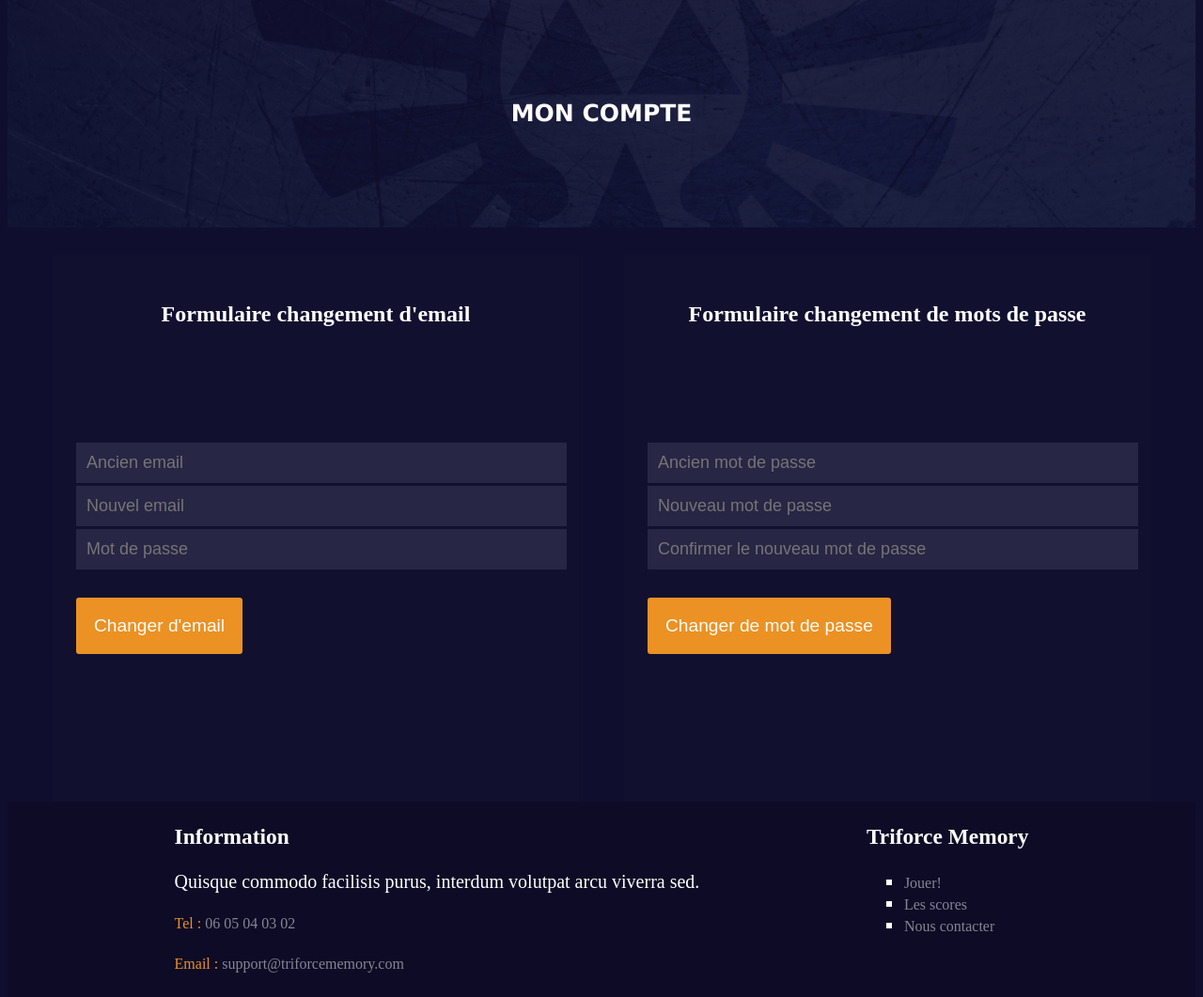
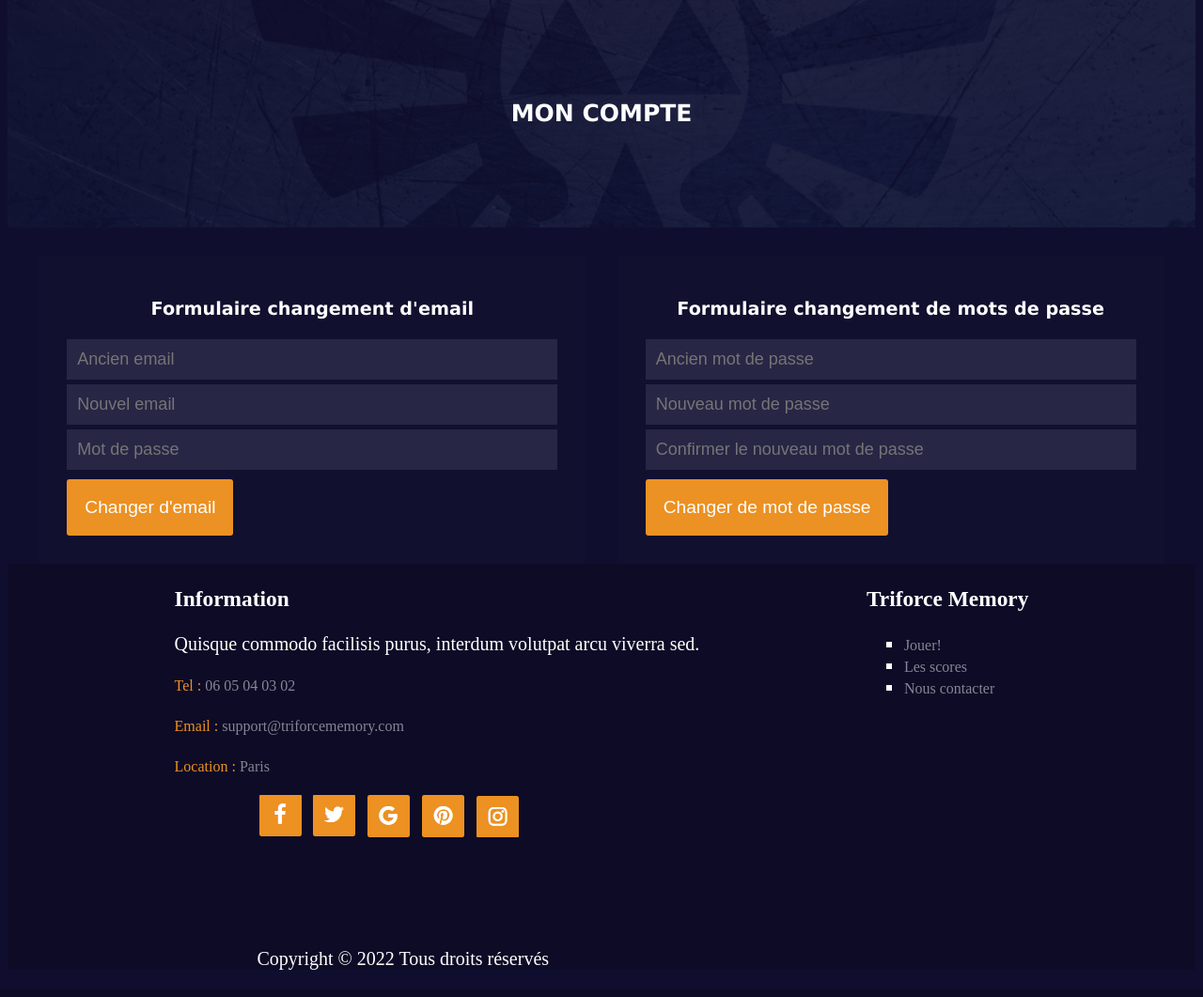
Before and after one commit to Wolphen/triforce_memory, a PHP site: page /myAccount.html in a window 1280 px wide. Shown: the part 66-1127 px from the top of the page at 94% size. After the commit the page ends 1098 px from the top, so only its background shows below. Run offline with PHP 8.4, Linux system fonts and the light colour scheme.

Commit message:
Visual fix add myaccount + integration of code

```diff
--- a/assets/main.css
+++ b/assets/main.css
@@ -130,11 +130,14 @@ a {
     display: flex;
     justify-content: center;
 }
-* {
-    color: white;
-}
 
-/* code de larbi */
+
+
+
+/* code de inscription */
+
+
+
 
 body {
     background-color: rgb(16,14,46,1);
@@ -204,7 +207,7 @@ nav {
     border-color: transparent;
 }
 
-.inputtexte, .emailfo{
+.inputtexte {
     width: 500px;
     padding: 9px;
     margin: 1% -35%;
@@ -218,7 +221,7 @@ nav {
 
 
 
-input[type="submit"] {
+.inputsubmit {
     background-color: rgb(236,145,35,255);
     color: white;
     padding: 19px 19px;
@@ -274,7 +277,14 @@ footer{
 .copyright{
     margin-left: 21%;
 }
-/* Code du score */
+
+
+
+/* Code du score.html */
+
+
+
+
 .scores {
     color: white;
     font-family: Verdana, Geneva, Tahoma, sans-serif;
@@ -310,7 +320,7 @@ td {
     text-align: center;
 }
 
-.hi2 {
+.hi3 {
     font-size: 19px;
     font-family: Verdana, Geneva, Tahoma, sans-serif;
     color: white;
@@ -350,6 +360,17 @@ td {
 .invi {
     color: transparent;
 }
+
+
+
+
+
+/* Code du chat box */
+
+
+
+
+
 .chatbox_body{
     background-color: white;
     width: 250px;
@@ -431,8 +452,15 @@ td {
 .chat_chat{
     padding-top: 20px;
 }
-/* code connexion */
-form {
+
+
+
+/* code connexion.html */
+
+
+
+
+.formm {
     width: 300px;
     margin: 0 auto;
     padding: 100px;
@@ -443,7 +471,7 @@ form {
 
 
 
-input[type="text"]  {
+.inputtexte, .inputl  {
     width: 500px;
     padding: 9px;
     margin: 1% -35%;
@@ -464,7 +492,7 @@ input[type="password"]  {
 
 
 
-input[type="submit"] {
+.inputsubmit {
     background-color: rgb(236,145,35,255);
     color: white;
     padding: 19px 19px;
@@ -479,13 +507,18 @@ input[type="submit"] {
 input[type="submit"]:hover{
     background-color:rgb(168, 103, 23) ;
 }
+
+
+
 /* code contact */
+
+
+
 
 .contact_main{
     background-color: rgba(17,16,47,255);
 
     color: rgb(255, 255, 255, .5);
-
 }
 
 .banner_title {
@@ -537,7 +570,7 @@ input[type="submit"]:hover{
 .block_form{
     font-size: large;
     margin-left: 163px;
-    margin-top: 20px;
+    margin-top: 40px;
 }
 
 .contact_form{
@@ -575,7 +608,7 @@ input[type="submit"]:hover{
     width: 492px;
 }
 
-.text_form{
+.textform{
     background-color: rgb(39, 38, 69);
     color: rgb(133, 132, 134);
     border: none;
@@ -583,8 +616,18 @@ input[type="submit"]:hover{
     padding: 1%;
     width: 492px;
     height: 85px;
+
 }
+.place {
+    margin-left: 40px;
+}
+
+
+
 /* Code myAccount */
+
+
+
 
 .emailpass{
     display: flex;
@@ -604,4 +647,26 @@ input[type="submit"]:hover{
 }
 .femail{
     justify-content: center;
+    font-family: Verdana, Geneva, Tahoma, sans-serif;
+    font-size: larger;
 }
+.emailfo{
+    width: 500px;
+    padding: 9px;
+
+    background-color: rgb(39, 38, 69);
+    color: rgb(133, 132, 134);
+    margin-top: 5px;
+
+}
+.inputsubmit1 {
+    background-color: rgb(236,145,35,255);
+    color: white;
+    padding: 19px 19px;
+    border: none;
+    border-radius: 3px;
+    cursor: pointer;
+    font-size: larger;
+    margin-top: 10px;
+
+}
--- a/inscription.html
+++ b/inscription.html
@@ -44,7 +44,7 @@
         <input type="text" id="password" value="Confirmer le mot de passe" required class = "inputl">
 
         <br>
-        <input type="submit" value="Connexion" class = "inputl">
+        <input type="submit" value="Connexion" class = "inputsubmit">
     </form>
 
     <footer>
--- a/myAccount.html
+++ b/myAccount.html
@@ -34,7 +34,7 @@
                 <input type="text" id="mail" name="mail" placeholder="Ancien email" required class = "emailfo">
                 <input type="text" id="mail" name="mail" placeholder="Nouvel email" required class = "emailfo">
                 <input type="text" id="password" name="mail" placeholder="Mot de passe" required class = "emailfo">
-                <input type="submit" value="Changer d'email">
+                <input type="submit" value="Changer d'email" class = "inputsubmit1">
             </form>
         </div>
         <div class = "emailf">
@@ -45,7 +45,7 @@
                 <input type="text" id="mail" name="mail" placeholder="Ancien mot de passe" required class = "emailfo">
                 <input type="text" id="mail" name="mail" placeholder="Nouveau mot de passe" required class = "emailfo">
                 <input type="text" id="password" name="mail" placeholder="Confirmer le nouveau mot de passe" required class = "emailfo">
-                <input type="submit" value="Changer de mot de passe">
+                <input type="submit" value="Changer de mot de passe" class = "inputsubmit1">
         </div>
     </div>
 
--- a/score.html
+++ b/score.html
@@ -59,7 +59,7 @@
     </table>
 
     <div class="dsip">
-        <div class="hi2">REJOUER</div>
+        <div class="hi3">REJOUER</div>
     </div>
 
 
```
Also changed, not shown: contact.html (+7 -13 lines).
